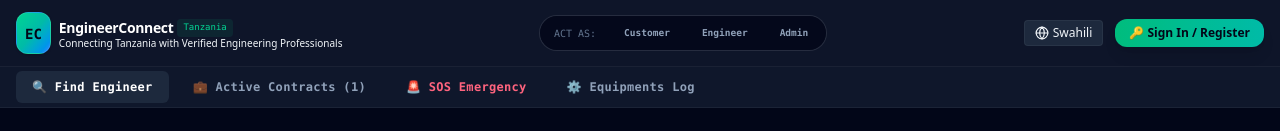
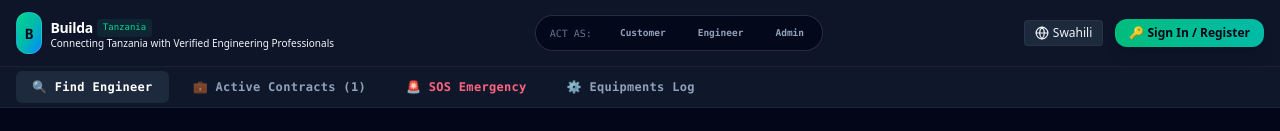
Before and after one commit to emmanuelsamwel/Engineerconnect-Tanzania, a React (Vite) app: page / in a window 1280 px wide. Shown: the top 131 px of the page. Built offline with nearby package versions, Linux system fonts and the light colour scheme.

Commit message:
refactor: rename application to Builda

```diff
--- a/metadata.json
+++ b/metadata.json
@@ -1,5 +1,5 @@
 {
-  "name": "EngineerConnect Tanzania",
+  "name": "Builda",
   "description": "A comprehensive web application connecting customers with verified engineers and technical specialists in Tanzania, featuring Swahili support, AI troubleshooting diagnosis, real-time chat, payments, and equipment maintenance scheduling.",
   "requestFramePermissions": ["geolocation"],
   "majorCapabilities": ["MAJOR_CAPABILITY_SERVER_SIDE_GEMINI_API"]
--- a/server.ts
+++ b/server.ts
@@ -41,7 +41,7 @@ async function startServer() {
       }
 
       const prompt = `
-You are the professional AI Technical Diagnosis Assistant for "EngineerConnect Tanzania", a leading platform connecting Tanzanian clients with certified, high-quality engineers.
+You are the professional AI Technical Diagnosis Assistant for "Builda Tanzania", a leading platform connecting Tanzanian clients with certified, high-quality engineers.
 The client has provided the following description of their engineering or technical problem:
 Description: "${description}"
 Category context (if any): "${categoryContext || 'General / Unknown'}"
--- a/src/App.tsx
+++ b/src/App.tsx
@@ -521,11 +521,11 @@ export default function App() {
           {/* Logo Brand */}
           <div className="flex items-center space-x-2">
             <div className="p-2 bg-gradient-to-br from-emerald-400 via-teal-500 to-blue-500 rounded-xl shadow border border-white/10">
-              <span className="font-mono text-slate-950 text-sm font-black">EC</span>
+              <span className="font-mono text-slate-950 text-sm font-black">B</span>
             </div>
             <div>
               <div className="flex items-center space-x-1">
-                <span className="text-sm font-black tracking-tight text-white">EngineerConnect</span>
+                <span className="text-sm font-black tracking-tight text-white">Builda</span>
                 <span className="text-[9px] px-1.5 py-0.5 rounded bg-emerald-500/10 text-emerald-400 font-mono">Tanzania</span>
               </div>
               <p className="text-[10px] text-slate-450 leading-none">{t.tagline}</p>
@@ -1004,7 +1004,7 @@ export default function App() {
                                     onClick={() => {
                                       setSelectedEngineer(eng);
                                       setHireTitle(`Inquiry: ${post.title}`);
-                                      setHireDesc(`Hello, I saw your completed showcase of "${post.title}" on the EngineerConnect Work Feed and would like to hire you for a similar engineering project in my area.`);
+                                      setHireDesc(`Hello, I saw your completed showcase of "${post.title}" on the Builda Work Feed and would like to hire you for a similar engineering project in my area.`);
                                       setHireLoc(userProfile?.location || post.location);
                                       setHireUrgency('Medium');
                                       setShowHiringForm(true);
@@ -1913,8 +1913,8 @@ export default function App() {
       {/* Persistent global footer credits */}
       <footer className="bg-slate-900/45 py-3.5 border-t border-white/5 text-center text-[10px] text-slate-600 font-mono">
         {userRole === 'admin'
-          ? "Platform EngineerConnect Tanzania is fully compatible with ERB caps regulation guidelines. Active CMM logs."
-          : "Secure Professional Engineering Marketplace • EngineerConnect Tanzania © 2026"}
+          ? "Platform Builda Tanzania is fully compatible with ERB caps regulation guidelines. Active CMM logs."
+          : "Secure Professional Engineering Marketplace • Builda Tanzania © 2026"}
       </footer>
 
       {/* Modern Interactive Authentication and Registration Overlay Modal */}
--- a/src/components/SplashView.tsx
+++ b/src/components/SplashView.tsx
@@ -85,11 +85,11 @@ export default function SplashView({ language, setLanguage, onComplete }: Splash
       <div className="flex items-center justify-between w-full max-w-md mx-auto z-10 pt-4">
         <div className="flex items-center space-x-2">
           <div className="p-2.5 bg-gradient-to-br from-emerald-400 to-blue-500 rounded-xl shadow-lg ring-1 ring-white/10">
-            <span className="font-mono text-xl font-black tracking-tighter text-slate-950">EC</span>
+            <span className="font-mono text-xl font-black tracking-tighter text-slate-950">B</span>
           </div>
           <div>
             <h1 className="text-xl font-bold tracking-tight bg-gradient-to-r from-emerald-300 via-yellow-200 to-blue-300 bg-clip-text text-transparent">
-              EngineerConnect
+              Builda
             </h1>
             <p className="text-[9px] font-mono tracking-widest text-emerald-400">TANZANIA</p>
           </div>
--- a/src/data.ts
+++ b/src/data.ts
@@ -165,7 +165,7 @@ export const INITIAL_REQUESTS: ServiceRequest[] = [
 
 export const TRANSLATIONS = {
   en: {
-    title: "EngineerConnect",
+    title: "Builda",
     tagline: "Connecting Tanzania with Verified Engineering Professionals",
     swahili: "Swahili",
     english: "English",
@@ -219,7 +219,7 @@ export const TRANSLATIONS = {
     complaintsText: "Complaints & Arbitration Log",
   },
   sw: {
-    title: "EngineerConnect",
+    title: "Builda",
     tagline: "Kuunganisha Tanzania na Wahandisi na Mafundi Waliothibitishwa",
     swahili: "Kiswahili",
     english: "Kiingereza",
```
